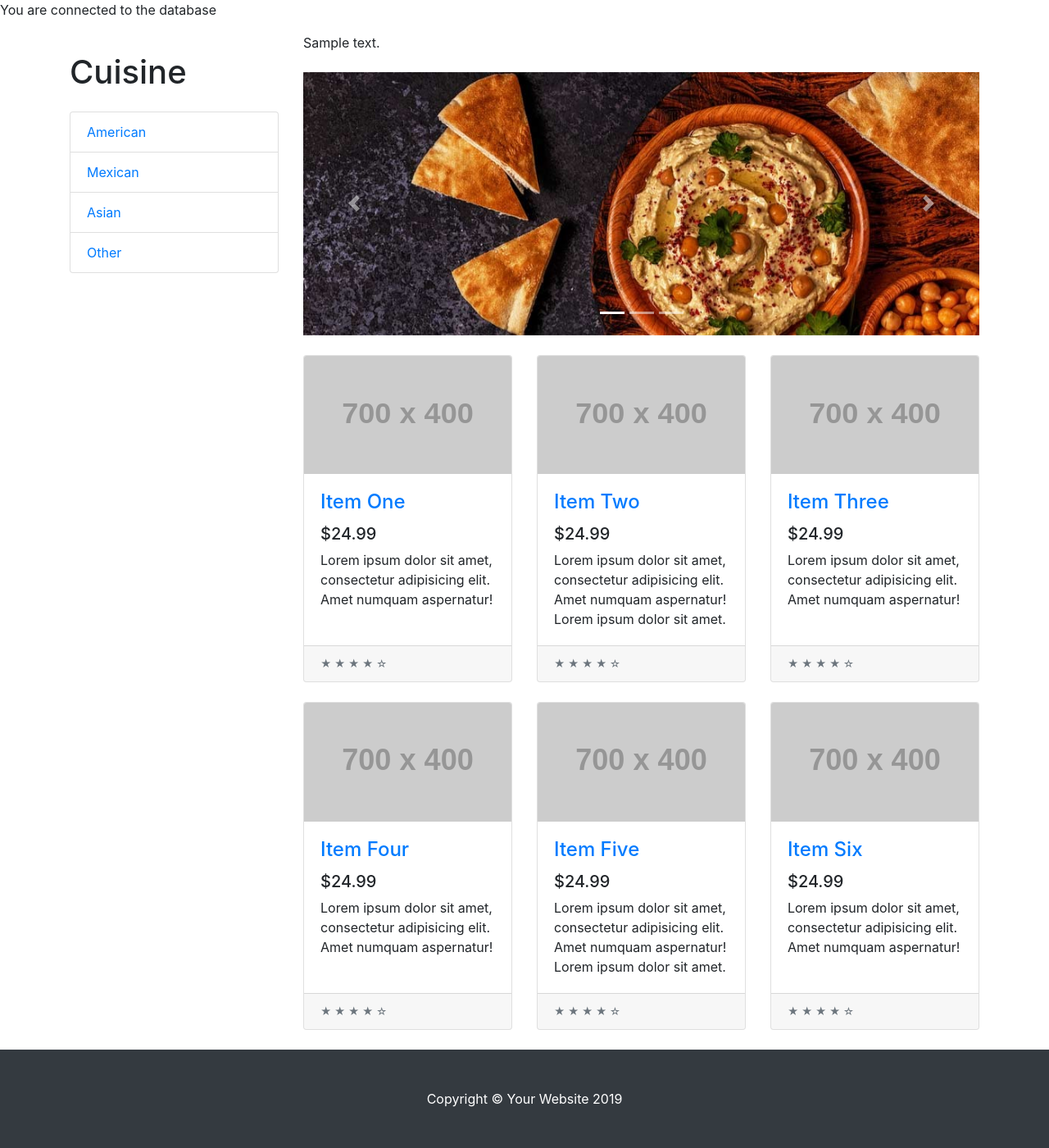
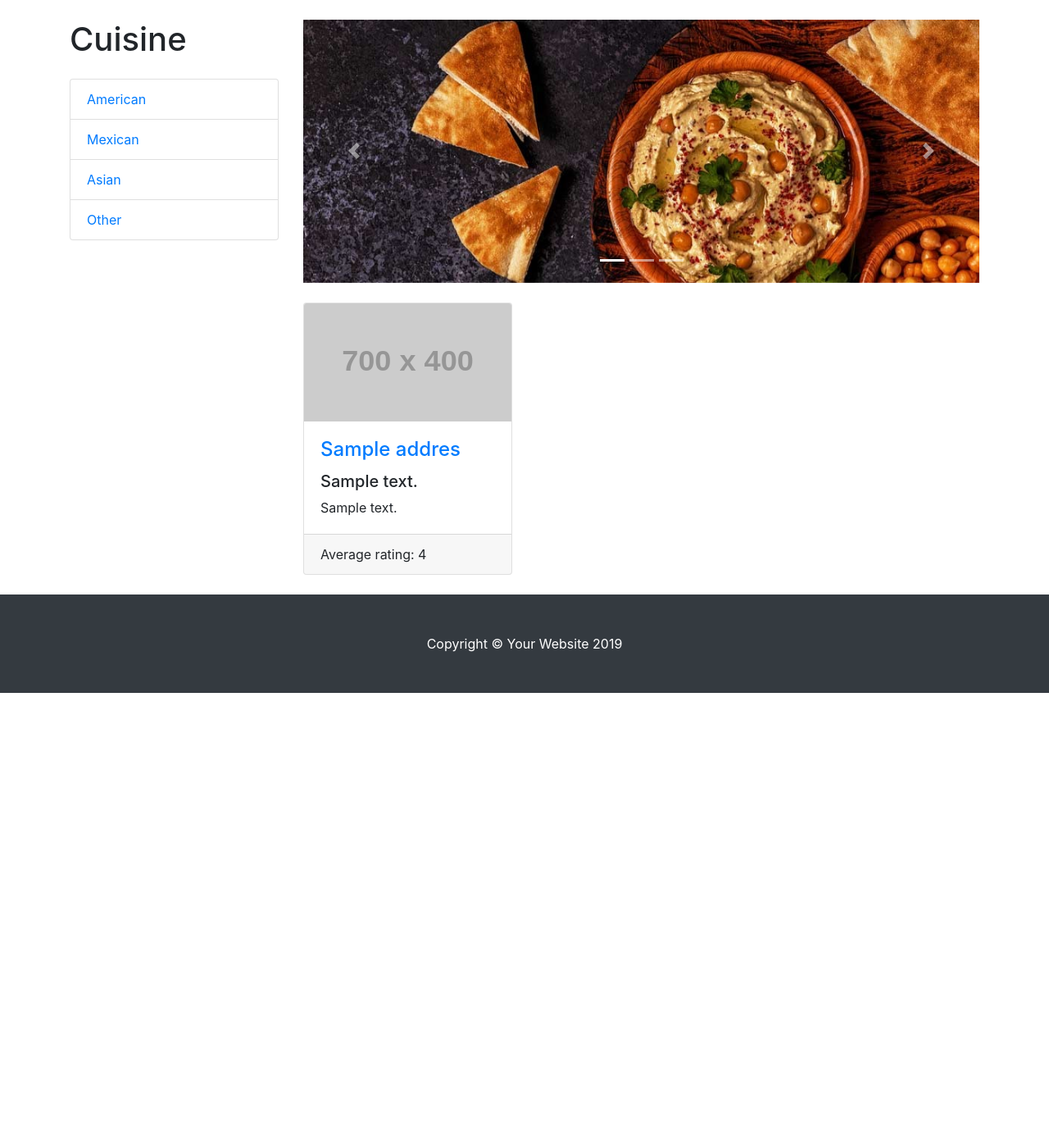
Before and after one commit to szellen/CS4760-Food, a PHP site: page / in a window 1280 px wide. Shown: the part 56-1456 px from the top of the page at 82% size. After the commit the page ends 901 px from the top, so only its background shows below. Run offline with PHP 8.4, Linux system fonts and the light colour scheme; tables that the repository leaves empty or names only in its code hold one stand-in row (values such as "Sample post"); grey boxes labelled with a size stand in for pictures from a placeholder-image service; some libraries are stand-ins or nearby versions.

Commit message:
add restaurant info from db

```diff
--- a/connectdb.php
+++ b/connectdb.php
@@ -42,7 +42,7 @@ $db = "";
 try
 {
    $db = new PDO($dsn, $username, $password);
-   echo "<p>You are connected to the database</p>";
+   // echo "<p>You are connected to the database</p>";
 
 }
 catch (PDOException $e)     // handle a PDO exception (errors thrown by the PDO library)
--- a/index.php
+++ b/index.php
@@ -92,15 +92,6 @@ $all_restaurants = getAllRestaurants();
 
       <div class="col-lg-9">
 
-      <?php foreach ($all_restaurants as $restaurant): ?>
-      <tr>
-        <td>
-          <?php echo $restaurant['cuisine']; ?>
-        </td>
-      </tr>
-      <?php endforeach; ?>
-
-
         <div id="carouselExampleIndicators" class="carousel slide my-4" data-ride="carousel">
           <ol class="carousel-indicators">
             <li data-target="#carouselExampleIndicators" data-slide-to="0" class="active"></li>
@@ -129,105 +120,31 @@ $all_restaurants = getAllRestaurants();
         </div>
 
         <div class="row">
+              <?php foreach ($all_restaurants as $restaurant): ?>
 
                 <div class="col-lg-4 col-md-6 mb-4">
                   <div class="card h-100">
+
                     <a href="#"><img class="card-img-top" src="http://placehold.it/700x400" alt=""></a>
+
                     <div class="card-body">
                       <h4 class="card-title">
-                  <a href="#">Item One</a>
+                        <a href="#"> <?php echo $restaurant['restaurant_name']; ?> </a>
                       </h4>
-                <h5>$24.99</h5>
-                <p class="card-text">Lorem ipsum dolor sit amet, consectetur adipisicing elit. Amet numquam aspernatur!</p>
-              </div>
-              <div class="card-footer">
-                <small class="text-muted">&#9733; &#9733; &#9733; &#9733; &#9734;</small>
-              </div>
-            </div>
+                      <h5><?php echo $restaurant['cuisine']; ?> </h5>
+                      <p class="card-text"><?php echo $restaurant['restaurant_address']; ?> </p>
                     </div>
 
-          <div class="col-lg-4 col-md-6 mb-4">
-            <div class="card h-100">
-              <a href="#"><img class="card-img-top" src="http://placehold.it/700x400" alt=""></a>
-              <div class="card-body">
-                <h4 class="card-title">
-                  <a href="#">Item Two</a>
-                </h4>
-                <h5>$24.99</h5>
-                <p class="card-text">Lorem ipsum dolor sit amet, consectetur adipisicing elit. Amet numquam aspernatur! Lorem ipsum dolor sit amet.</p>
-              </div>
                     <div class="card-footer">
-                <small class="text-muted">&#9733; &#9733; &#9733; &#9733; &#9734;</small>
-              </div>
-            </div>
-          </div>
-
-          <div class="col-lg-4 col-md-6 mb-4">
-            <div class="card h-100">
-              <a href="#"><img class="card-img-top" src="http://placehold.it/700x400" alt=""></a>
-              <div class="card-body">
-                <h4 class="card-title">
-                  <a href="#">Item Three</a>
-                </h4>
-                <h5>$24.99</h5>
-                <p class="card-text">Lorem ipsum dolor sit amet, consectetur adipisicing elit. Amet numquam aspernatur!</p>
-              </div>
-              <div class="card-footer">
-                <small class="text-muted">&#9733; &#9733; &#9733; &#9733; &#9734;</small>
-              </div>
-            </div>
-          </div>
-
-          <div class="col-lg-4 col-md-6 mb-4">
-            <div class="card h-100">
-              <a href="#"><img class="card-img-top" src="http://placehold.it/700x400" alt=""></a>
-              <div class="card-body">
-                <h4 class="card-title">
-                  <a href="#">Item Four</a>
-                </h4>
-                <h5>$24.99</h5>
-                <p class="card-text">Lorem ipsum dolor sit amet, consectetur adipisicing elit. Amet numquam aspernatur!</p>
-              </div>
-              <div class="card-footer">
-                <small class="text-muted">&#9733; &#9733; &#9733; &#9733; &#9734;</small>
-              </div>
-            </div>
-          </div>
-
-          <div class="col-lg-4 col-md-6 mb-4">
-            <div class="card h-100">
-              <a href="#"><img class="card-img-top" src="http://placehold.it/700x400" alt=""></a>
-              <div class="card-body">
-                <h4 class="card-title">
-                  <a href="#">Item Five</a>
-                </h4>
-                <h5>$24.99</h5>
-                <p class="card-text">Lorem ipsum dolor sit amet, consectetur adipisicing elit. Amet numquam aspernatur! Lorem ipsum dolor sit amet.</p>
-              </div>
-              <div class="card-footer">
-                <small class="text-muted">&#9733; &#9733; &#9733; &#9733; &#9734;</small>
-              </div>
-            </div>
-          </div>
-
-          <div class="col-lg-4 col-md-6 mb-4">
-            <div class="card h-100">
-              <a href="#"><img class="card-img-top" src="http://placehold.it/700x400" alt=""></a>
-              <div class="card-body">
-                <h4 class="card-title">
-                  <a href="#">Item Six</a>
-                </h4>
-                <h5>$24.99</h5>
-                <p class="card-text">Lorem ipsum dolor sit amet, consectetur adipisicing elit. Amet numquam aspernatur!</p>
-              </div>
-              <div class="card-footer">
-                <small class="text-muted">&#9733; &#9733; &#9733; &#9733; &#9734;</small>
-              </div>
-            </div>
+                      <p class="card-text">Average rating: <?php echo $restaurant['average_rating']; ?> </p>
                     </div>
 
                   </div>
-        <!-- /.row -->
+                </div>
+              <?php endforeach; ?>
+
+        </div>
+        <!-- end row -->
 
       </div>
       <!-- /.col-lg-9 -->
```
Lines whose indentation alone changed are shown as unchanged.
